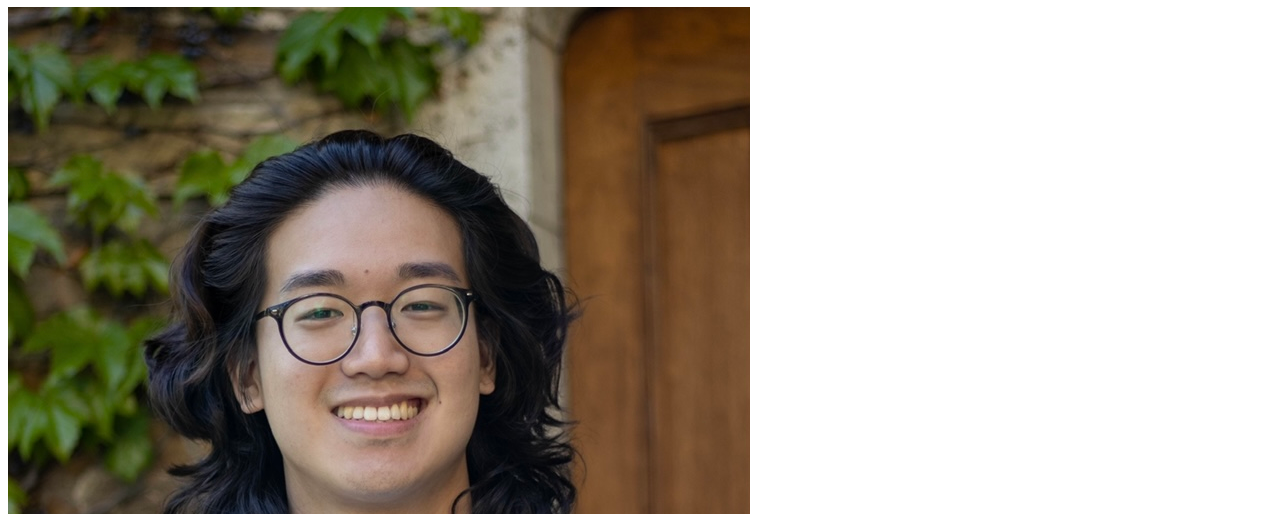
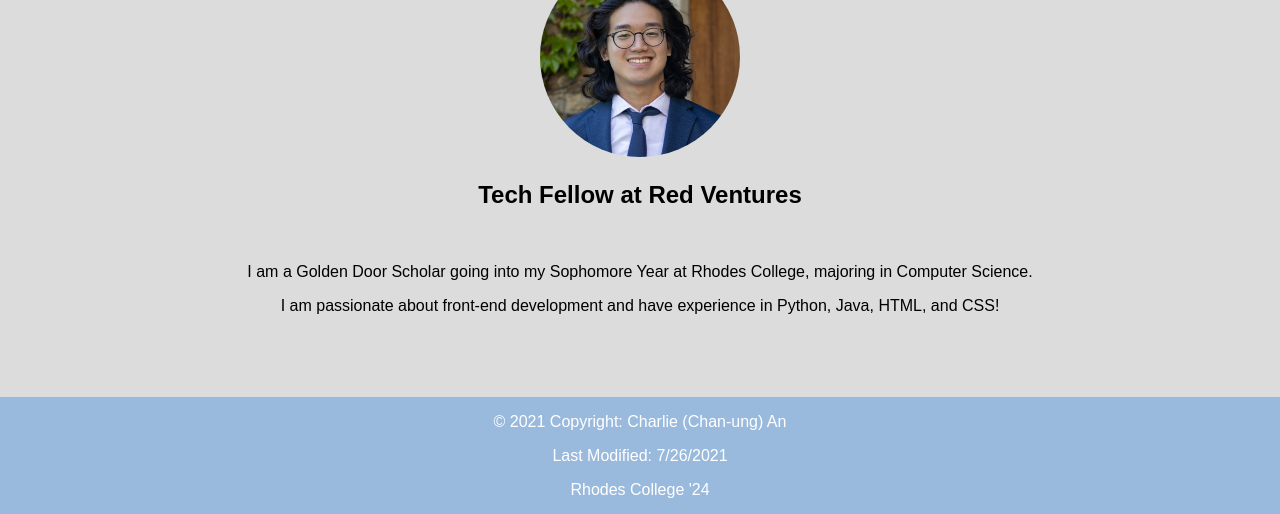
Before and after one commit to charliean0501/Portfolio, a plain HTML site: page Portfolio Website/home/home.html in a window 1280 px wide. Shown: the part 231-745 px from the top of the page. Drawn offline with Linux system fonts and the light colour scheme.

Commit message:
Update home.html

```diff
--- a/Portfolio Website/home/home.html
+++ b/Portfolio Website/home/home.html
@@ -5,7 +5,7 @@
     <meta http-equiv="X-UA-Compatible" content="IE=edge" />
     <meta name="viewport" content="width=device-width, initial-scale=1.0" />
 
-    <link href="Portfolio Website/home/home.css" rel="stylesheet" />
+    <link href="home.css" rel="stylesheet" />
 
     <title>Home</title>
   </head>
@@ -28,12 +28,12 @@
     <img src="profilePic.JPEG" alt=profilePic />
     <h2>Tech Fellow at Red Ventures</h2>
     <br>
-    <p> I am a Golden Door Scholar going into my Junior Year at Rhodes College, pursuing a BS in Computer Science. </p>
-    <p> </p> I am passionate about front-end development and have experience in Python, Java, HTML, CSS, and JavaScript! </p>
+    <p> I am a Golden Door Scholar going into my Sophomore Year at Rhodes College, majoring in Computer Science. </p>
+    <p> </p> I am passionate about front-end development and have experience in Python, Java, HTML, and CSS! </p>
 
     <footer>
-      <p>© 2022 Copyright: Charlie (Chan-ung) An</p>
-      <p>Last Modified: 6/28/2022</p>
+      <p>© 2021 Copyright: Charlie (Chan-ung) An</p>
+      <p>Last Modified: 7/26/2021</p>
       <p>Rhodes College '24</p>
 
       <section class = "linkedIn"></section>
```
